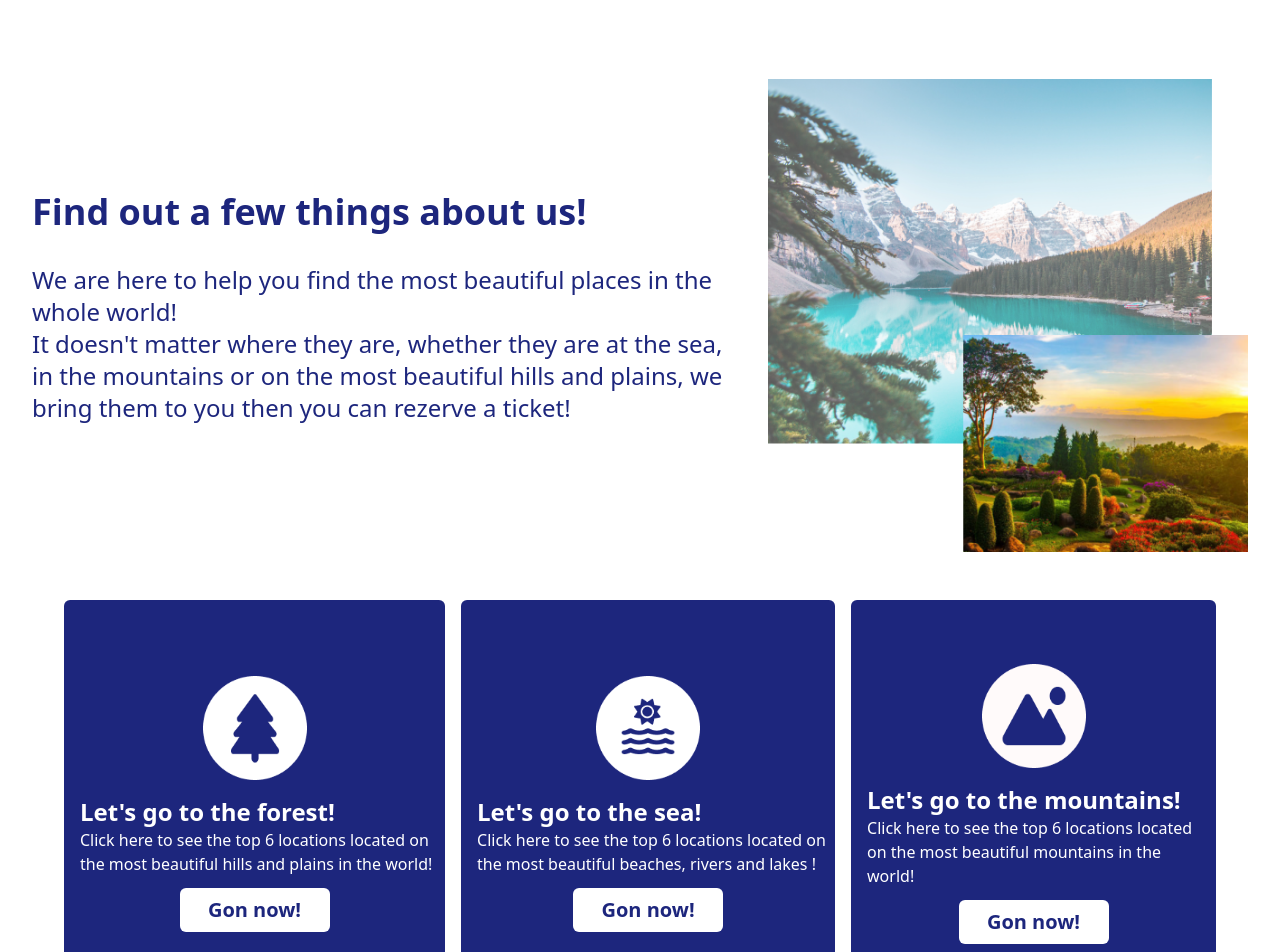
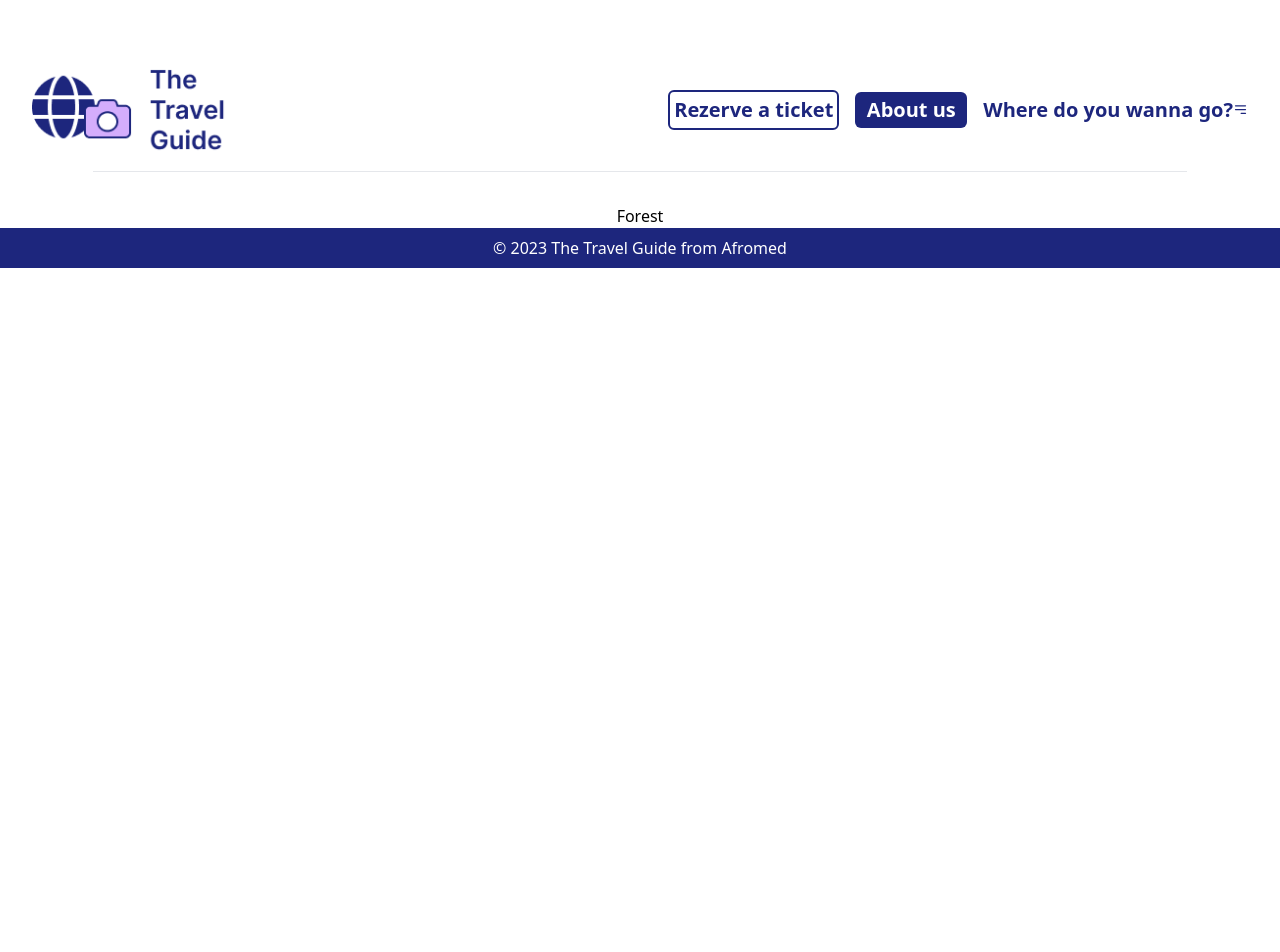
Before and after one commit to MedeeaCriste/GuidTravelApp_REACT, a React (Create React App) app: page /forest in a window 1280 px wide. Shown: the top 952 px of the page. After the commit the page ends 800 px from the top, so only its background shows below. Built offline with nearby package versions, Linux system fonts and the light colour scheme.

Commit message:
I created the routes

```diff
--- a/package.json
+++ b/package.json
@@ -37,6 +37,7 @@
     ]
   },
   "devDependencies": {
+    "react-router-dom": "^6.22.1",
     "tailwindcss": "^3.4.1"
   }
 }
--- a/public/index.html
+++ b/public/index.html
@@ -1,5 +1,5 @@
 <!DOCTYPE html>
-<html lang="en">
+<html  style="scroll-behavior: smooth;" lang="en">
   <head>
     <meta charset="utf-8" />
     <link rel="icon" href="%PUBLIC_URL%/favicon.ico" />
--- a/src/App.js
+++ b/src/App.js
@@ -1,15 +1,37 @@
 import './App.css';
 import Navbar from './Components/Navbar.tsx';
+import ReactDOM from "react-dom/client";
+import { BrowserRouter, Routes, Route } from "react-router-dom";
 import NavbarDsktop from './Components/NavbarDsktop.tsx';
-import Content from './Components/Content.tsx';
 import Footer from './Components/Footer.tsx';
+import Sea from './pages/Sea.tsx';
+import Montain from './pages/Montain.tsx';
+import Forest from './pages/Forest.tsx';
+import Ticket from './pages/Ticket.tsx';
+
+import Home from './pages/Home.tsx';
 function App() {
   return (
     <div className="App">
      <Navbar/>
-     <div className="hidden md :block"><NavbarDsktop/></div>
-     <Content/>
-     <Footer/>
+     <div className="hidden md:block"><NavbarDsktop/></div>
+
+
+     <BrowserRouter>
+      <Routes>
+
+
+
+          <Route path="montain" element={<Montain />} />
+          <Route path="sea" element={<Sea />} />
+          <Route path="forest" element={<Forest />} />
+          <Route path="ticket" element={<Ticket />} />
+          <Route path="/" element={<Home />}>
+
+        </Route>
+      </Routes>
+    </BrowserRouter>
+    <Footer/>
     </div>
   );
 }
--- a/src/Components/Card.tsx
+++ b/src/Components/Card.tsx
@@ -1,6 +1,6 @@
 import React from 'react'
-
-export default function Card({titlu,descriere,srcImg}) {
+import { Link } from 'react-router-dom'
+export default function Card({titlu,descriere,srcImg,link}) {
   return (
     <div className="flex flex-col items-center justify-center bg-[#1D267D] rounded-md  h-[250px] sm:h-[300px] xl:h-[400px] gap-2 2xl:gap-6">
 
@@ -10,7 +10,7 @@ export default function Card({titlu,descriere,srcImg}) {
     <p className=" text-white text-sm text-left pl-4 pr-2 sm:text-lg lg:text-base lg:pb-1 ">{descriere}</p>
 
     </div>
-    <button className='w-[100px] p-2 bg-white rounded-md text-[#1D267D] font-semibold xl:text-xl xl:w-[150px]'>Gon now!</button>
+    <Link to={link} className='w-[100px] p-2 bg-white rounded-md text-[#1D267D] font-semibold xl:text-xl xl:w-[150px]'>Gon now!</Link>
 
 </div>
   )
--- a/src/Components/Content.tsx
+++ b/src/Components/Content.tsx
@@ -1,33 +1,37 @@
 import React from 'react'
 import Card from './Card.tsx'
+
 export default function Content() {
   return (
     <div className='container mx-auto p-4 flex flex-col md:p-8 '>
       <div className='lg:flex lg:justify-between lg:items-center '>
-        <div className='flex flex-col justify-start items-start gap-4 xl:gap-8 '>
+        <div id='aboutus' className='flex flex-col justify-start items-start gap-4 xl:gap-8 '>
           <h1 className='text-xl lg:text-3xl xl:text-4xl text-[#1D267D] font-semibold 2xl:text-5xl sm:text-3xl'>Find out a few things about us!</h1>
           <p className='text-start sm:text-xl  text-md lg:text-xl xl:text-2xl 2xl:text-3xl  text-[#1D267D] md:w-[700px]'>We are here to help you find the most beautiful places in the whole world! <br/>
           It doesn't matter where they are, whether they are at the sea, in the mountains or on the most beautiful hills and plains, we bring them to you then you can rezerve a ticket!</p>
         </div>
         <img className='mt-[15px] md:w-[300px] lg:w-[250px] xl:w-[480px] 2xl:w-[530px] ' src="/Assets/image1.png" alt="" />
       </div>
-      <div className=' mt-4 p-4 md:p-8 flex flex-col gap-4 lg:flex-row '>
+      <div id='cards' className=' mt-4 p-4 md:p-8 flex flex-col gap-4 lg:flex-row '>
       <Card
             srcImg={"/Assets/forest.png"}
             titlu="Let's go to the forest!"
             descriere="Click here to see the top 6 locations located on the most beautiful hills and plains in the world!"
+            link={"/forest"}
           />
 
         <Card
             srcImg={"/Assets/sea.png"}
             titlu="Let's go to the sea!"
             descriere="Click here to see the top 6 locations located on the most beautiful beaches, rivers and lakes !"
+            link={"/sea"}
           />
 
          <Card
             srcImg={"/Assets/montain.png"}
             titlu="Let's go to the mountains!"
             descriere="Click here to see the top 6 locations located on the most beautiful mountains in the world!"
+            link={"/montain"}
           />
       </div>
     </div>
--- a/src/Components/Navbar.tsx
+++ b/src/Components/Navbar.tsx
@@ -1,6 +1,6 @@
 import React from 'react'
 import { useState } from 'react';
-
+import { Link } from 'react-router-dom';
 export default function Navbar() {
     const [isOpen, setIsOpen] = useState(false);
 
@@ -24,9 +24,9 @@ export default function Navbar() {
             {isOpen && (
                 <div className="md:hidden bg-white p-4 mt-4 text-md font-semibold ">
                     <ul className="space-y-2 ">
-                        <li className='w-[100%] border-b-[1px] p-2'><a href="#" className="text-[#1D267D]  ">Rezerve a ticket</a></li>
-                        <li className='w-[100%] border-b-[1px] p-2'><a href="#" className="text-[#1D267D]  ">About us</a></li>
-                        <li className='w-[100%] border-b-[1px] p-2'><a href="#" className="text-[#1D267D] ">Where do you wanna go?</a></li>
+                        <li className='w-[100%] border-b-[1px] p-2'><a href="/ticket" className="text-[#1D267D]  ">Rezerve a ticket</a></li>
+                        <li className='w-[100%] border-b-[1px] p-2'><a href="#aboutus" className="text-[#1D267D]  ">About us</a></li>
+                        <li className='w-[100%] border-b-[1px] p-2'><a href="#cards" className="text-[#1D267D] ">Where do you wanna go?</a></li>
 
                     </ul>
                 </div>
--- a/src/Components/NavbarDsktop.tsx
+++ b/src/Components/NavbarDsktop.tsx
@@ -1,5 +1,5 @@
 import React, { useState } from 'react';
-
+import { Link } from 'react-router-dom';
 export default function NavbarDesktop() {
   const [isOpen, setIsOpen] = useState(false);
 
@@ -12,8 +12,8 @@ export default function NavbarDesktop() {
       <div className=' flex justify-between items-center gap-5'>
         <img className='w-[150px] xl:w-[200px] ' src="/Assets/logotext.png" alt="logo" />
         <div className='flex gap-4 justify-center items-center'>
-          <button className='border-2 border-[#1D267D] rounded-md p-[4px] text-[#1D267D] xl:text-xl font-semibold '><a href=""></a>Rezerve a ticket</button>
-          <button className='bg-[#1D267D] xl:text-xl p-[4px] w-28 font-semibold rounded-md text-white'><a href=""></a>About us</button>
+          <button className='border-2 border-[#1D267D] rounded-md p-[4px] text-[#1D267D] xl:text-xl font-semibold '><a href="/ticket">Rezerve a ticket</a></button>
+          <button className='bg-[#1D267D] xl:text-xl p-[4px] w-28 font-semibold rounded-md text-white'><a href="#aboutus">About us</a></button>
           <div className='flex justify-center items-center'>
             <a className='text-[#1D267D] xl:text-xl font-semibold' href="">Where do you wanna go?</a>
             {isOpen ? (
@@ -33,9 +33,9 @@ export default function NavbarDesktop() {
       {isOpen && (
         <div className="bg-[#1D267D] absolute right-8 mt-[-16px]  p-4 rounded-md w-[28%] lg:w-[21%] xl:w-[17%] text-md font-semibold float-end ">
           <ul className="space-y-2 ">
-            <li className=' p-2'><a href="#" className="text-white ">To the mountains</a></li>
-            <li className=' p-2'><a href="#" className="text-white ">To the sea</a></li>
-            <li className=' p-2'><a href="#" className="text-white ">To the forest</a></li>
+            <li className=' p-2'><a href="/montain" className="text-white ">To the mountains</a></li>
+            <li className=' p-2'><a href="/sea" className="text-white ">To the sea</a></li>
+            <li className=' p-2'><a href="/forest" className="text-white ">To the forest</a></li>
           </ul>
         </div>
       )}
--- /dev/null
+++ b/src/pages/Forest.tsx
@@ -0,0 +1,7 @@
+import React from 'react'
+
+export default function Forest() {
+  return (
+    <div>Forest</div>
+  )
+}
--- /dev/null
+++ b/src/pages/Home.tsx
@@ -0,0 +1,11 @@
+import React from 'react'
+import Content from '../Components/Content.tsx'
+import NavbarDesktop from '../Components/NavbarDsktop.tsx'
+export default function Home() {
+  return (
+    <div>
+
+        <Content/>
+    </div>
+  )
+}
--- /dev/null
+++ b/src/pages/Montain.tsx
@@ -0,0 +1,7 @@
+import React from 'react'
+
+export default function Montain() {
+  return (
+    <div>Montain</div>
+  )
+}
--- /dev/null
+++ b/src/pages/Sea.tsx
@@ -0,0 +1,7 @@
+import React from 'react'
+
+export default function Sea() {
+  return (
+    <div>Sea</div>
+  )
+}
--- /dev/null
+++ b/src/pages/Ticket.tsx
@@ -0,0 +1,7 @@
+import React from 'react'
+
+export default function Ticket() {
+  return (
+    <div>Ticket</div>
+  )
+}
```
Also changed, not shown: 1 other file (tests, documents, lock files or other folders).
